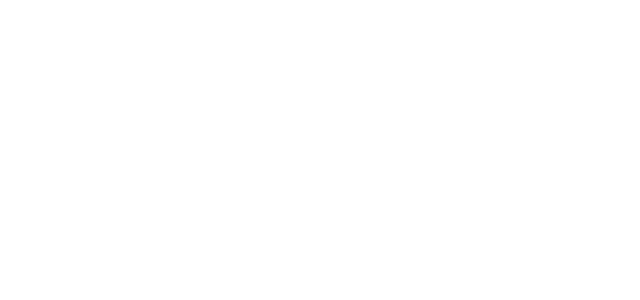
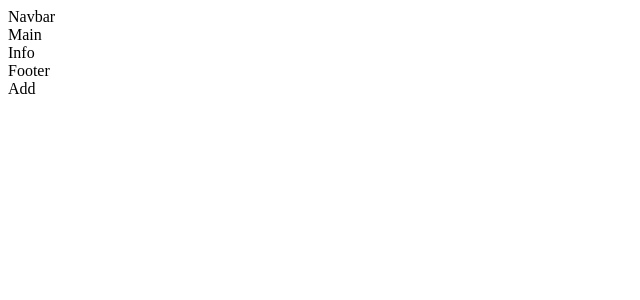
Before and after one commit to MarkusAP98/barplay02, a React (Create React App) app: page / in a window 1280 px wide. Shown: the top 300 px of the page, without its empty margins (0-640 px from the left). Built offline with nearby package versions, Linux system fonts and the light colour scheme.

Commit message:
added all folder/files needed

```diff
--- a/src/App.js
+++ b/src/App.js
@@ -1,8 +1,14 @@
 import './App.css';
+import { Navbar, Main, Info, Footer, Add } from './components';
 
 function App() {
   return (
     <div>
+        <Navbar />
+        <Main />
+        <Info />
+        <Footer />
+        <Add />
     </div>
   );
 }
--- /dev/null
+++ b/src/components/Add/Add.js
@@ -0,0 +1,10 @@
+import React from 'react'
+import './Add.css'
+
+const Add = () => {
+  return (
+    <div>Add</div>
+  )
+}
+
+export default Add
--- /dev/null
+++ b/src/components/Footer/Footer.js
@@ -0,0 +1,10 @@
+import React from 'react'
+import './Footer.css'
+
+const Footer = () => {
+  return (
+    <div>Footer</div>
+  )
+}
+
+export default Footer
--- /dev/null
+++ b/src/components/Info/Info.js
@@ -0,0 +1,11 @@
+import React from 'react'
+import './Info.css'
+
+
+const Info = () => {
+  return (
+    <div>Info</div>
+  )
+}
+
+export default Info
--- /dev/null
+++ b/src/components/Main/Main.js
@@ -0,0 +1,10 @@
+import React from 'react'
+import './Main.css'
+
+const Main = () => {
+  return (
+    <div>Main</div>
+  )
+}
+
+export default Main
--- /dev/null
+++ b/src/components/Navbar/Navbar.js
@@ -0,0 +1,10 @@
+import React from 'react'
+import './Navbar.css'
+
+const Navbar = () => {
+  return (
+    <div>Navbar</div>
+  )
+}
+
+export default Navbar
--- /dev/null
+++ b/src/components/index.js
@@ -0,0 +1,14 @@
+import Navbar from './Navbar/Navbar'
+import Main from './Main/Main'
+import Info from './Info/Info'
+import Footer from './Footer/Footer'
+import Add from './Add/Add'
+
+
+export {
+    Navbar,
+    Main,
+    Info,
+    Footer,
+    Add
+}
```
Also changed, not shown: public/logo192.png (deleted), public/logo512.png (deleted), src/components/Add/Add.css (added), src/components/Footer/Footer.css (added), src/components/Info/Info.css (added), src/components/Main/Main.css (added), src/components/Navbar/Navbar.css (added).
